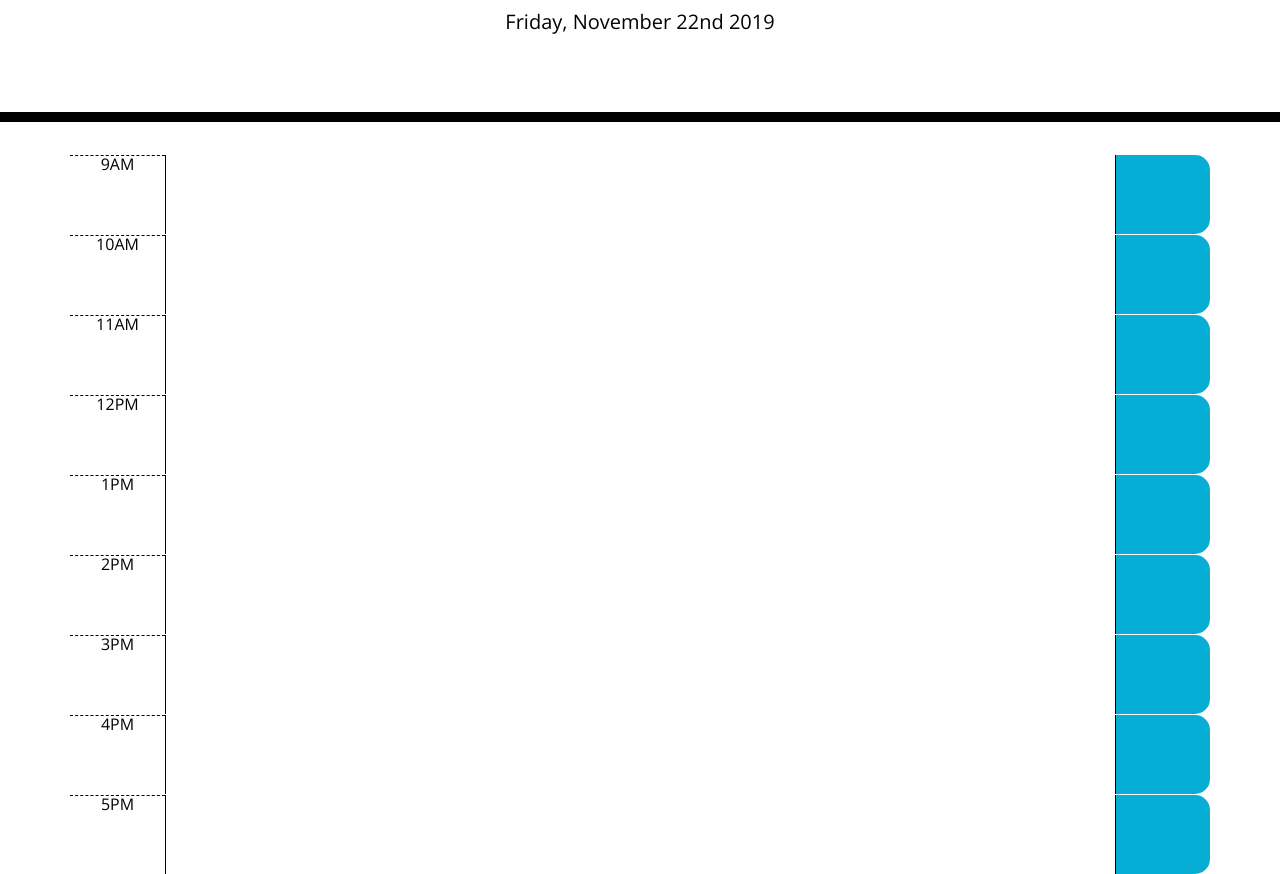
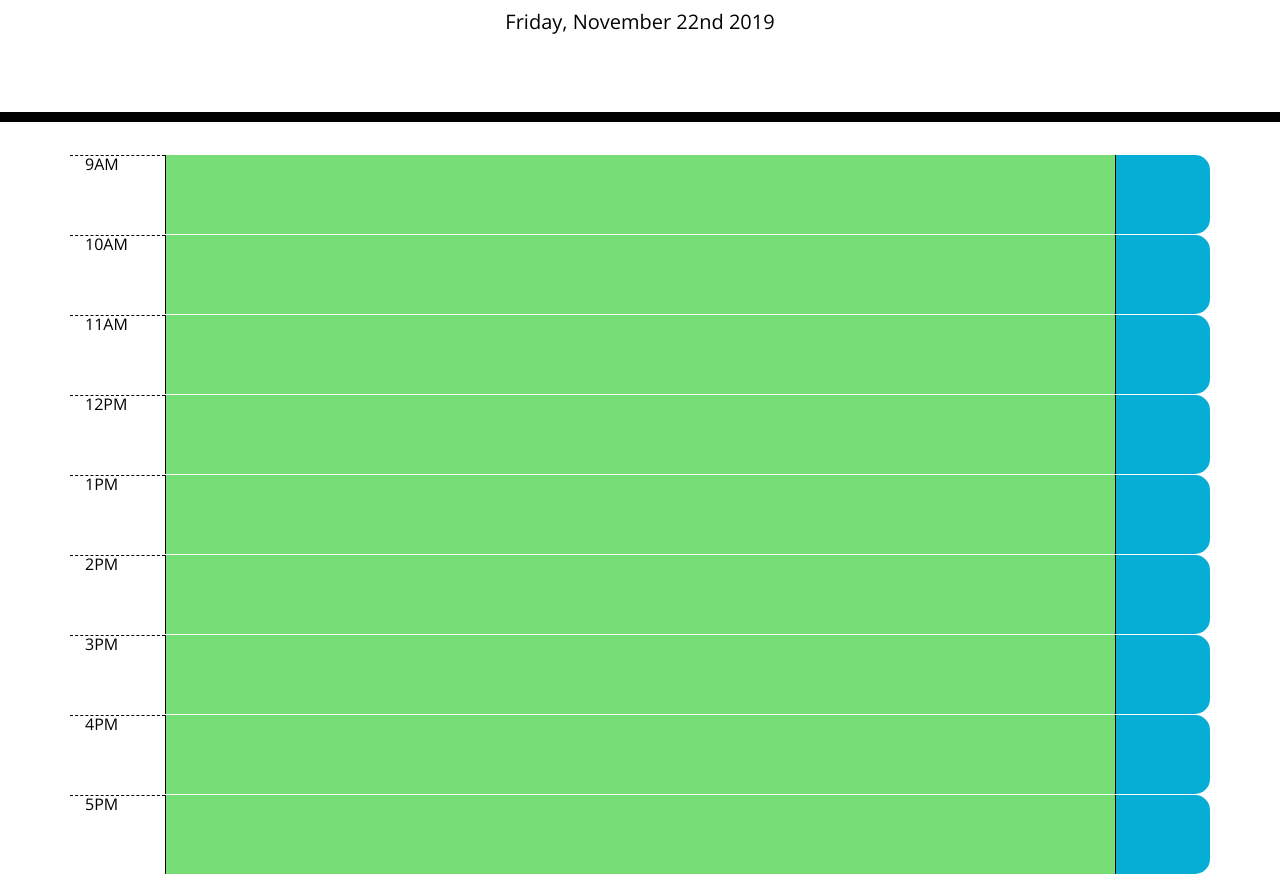
Before and after one commit to binrz00/Calender-App, a plain HTML site: page develop/index.html in a window 1280 px wide. Shown: the part 182-1056 px from the top of the page. Drawn offline with nearby package versions, Linux system fonts and the light colour scheme.

Commit message:
I got the timeblocks to change color

```diff
--- a/assets/script.js
+++ b/assets/script.js
@@ -1,4 +1,5 @@
 let display = moment().format("dddd, MMMM Do YYYY");
+
 let now = moment();
 /*how you set dates:
 let currentYear = moment().set('year', 2019);
@@ -15,21 +16,31 @@ const buttons = document.querySelectorAll(".saveBtn");
 //these are the user inputs for the event
 const inputEls = document.querySelectorAll("textarea")
 //buttons have to save input in local storage
-buttons.forEach(function(button){
-button.addEventListener("click",function(){
-    localStorage.setItem("event","date of the event");
+buttons.forEach(function (button) {
+    button.addEventListener("click", function () {
+        localStorage.setItem("", "date of the event");
+    })
 })
+//input fields (need to change color)
+const timeBlocks = document.querySelectorAll(".description");
+timeBlocks.forEach(function (item, index) {
+    //this will set their value to the time in 24 hour format
+    item.setAttribute("value", index += 9)
+    //if statements to change their class to match the time
+    if (index < JSON.parse(moment().format("H"))) {
+        item.classList.add("past");
+        console.log(index);
+        console.log(JSON.parse(moment().format("H")));
+    }
+    if (index == JSON.parse(moment().format("H"))) {
+        console.log(index);
+        console.log(JSON.parse(moment().format("H")));
+        item.classList.add("present");
+    }
+
+    if (index > JSON.parse(moment().format("H"))) {
+        item.classList.add("future");
+        console.log(index);
+        console.log(JSON.parse(moment().format("H")));
+    }
 })
-
-
-//input fields (need to change color)
-const timeBlocks = document.querySelectorAll(".timeBlock-js");
-timeBlocks.forEach(function(item,index){
-//this will set their value to the time in 24 hour format
-item.setAttribute("value",index+=9)
-//if statements to change their class to match the time
-item.classList.add("future");
-
-
-
-})
--- a/develop/index.html
+++ b/develop/index.html
@@ -22,56 +22,56 @@
     </header>
     <div id="container" class="container">
         <!-- Timeblocks go here -->
-        <div class="row time-block">
-            <div class="col-1 hour">9AM</div>
+        <div class="row time-block-js">
+            <div class="col-1 hour hour-js">9AM</div>
             <textarea class="col-10 description"></textarea>
             <div class="col-1 saveBtn">
             </div>
         </div>
-        <div class="row time-block">
-            <div class="col-1 hour">10AM</div>
+        <div class="row time-block-js">
+            <div class="col-1 hour hour-js">10AM</div>
             <textarea class="col-10 description"></textarea>
             <div class="col-1 saveBtn">
             </div>
         </div>
-        <div class="row time-block">
-            <div class="col-1 hour">11AM</div>
+        <div class="row time-block-js">
+            <div class="col-1 hour hour-js">11AM</div>
             <textarea class="col-10 description"></textarea>
             <div class="col-1 saveBtn">
             </div>
         </div>
-        <div class="row time-block">
-            <div class="col-1 hour">12PM</div>
+        <div class="row time-block-js">
+            <div class="col-1 hour hour-js">12PM</div>
             <textarea class="col-10 description"></textarea>
             <div class="col-1 saveBtn">
             </div>
         </div>
-        <div class="row time-block">
-            <div class="col-1 hour">1PM</div>
+        <div class="row time-block-js">
+            <div class="col-1 hour hour-js">1PM</div>
             <textarea class="col-10 description"></textarea>
             <div class="col-1 saveBtn">
             </div>
         </div>
-        <div class="row time-block">
-            <div class="col-1 hour">2PM</div>
+        <div class="row time-block-js">
+            <div class="col-1 hour hour-js">2PM</div>
             <textarea class="col-10 description"></textarea>
             <div class="col-1 saveBtn">
             </div>
         </div>
-        <div class="row time-block">
-            <div class="col-1 hour">3PM</div>
+        <div class="row time-block-js">
+            <div class="col-1 hour hour-js">3PM</div>
             <textarea class="col-10 description"></textarea>
             <div class="col-1 saveBtn">
             </div>
         </div>
-        <div class="row time-block">
-            <div class="col-1 hour">4PM</div>
+        <div class="row time-block-js">
+            <div class="col-1 hour hour-js">4PM</div>
             <textarea class="col-10 description"></textarea>
             <div class="col-1 saveBtn">
             </div>
         </div>
-        <div class="row time-block">
-            <div class="col-1 hour">5PM</div>
+        <div class="row time-block-js">
+            <div class="col-1 hour hour-js">5PM</div>
             <textarea class="col-10 description"></textarea>
             <div class="col-1 saveBtn">
             </div>
```
